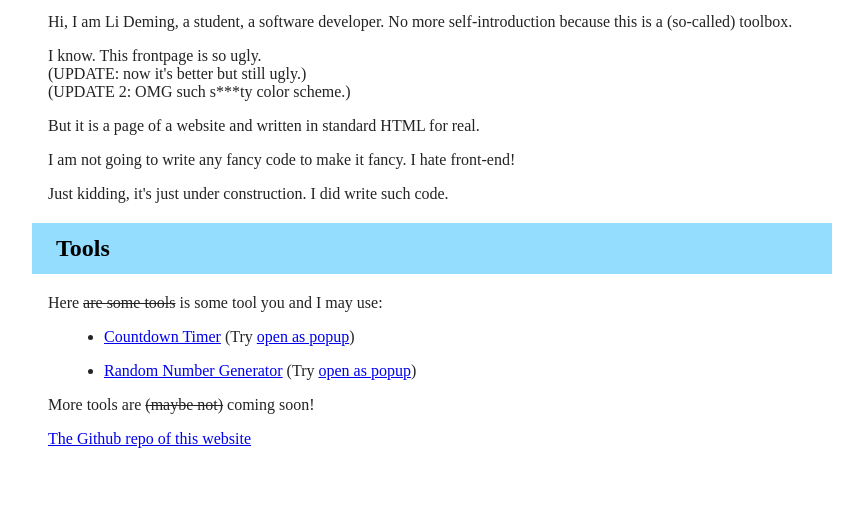
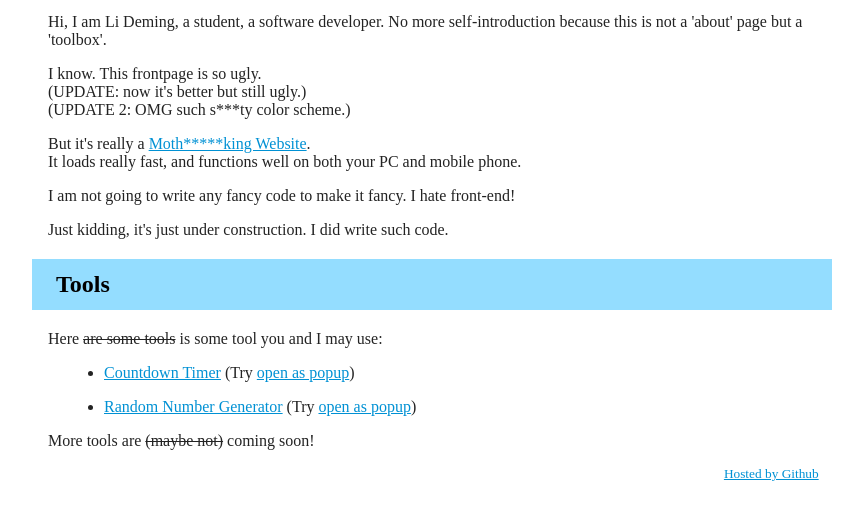
Before and after one commit to lideming/lideming.github.io, a plain HTML site: page index.html in a window 1280 px wide. Shown: the part 80-600 px from the top of the page, without its empty margins (208-1071 px from the left). Drawn offline with Linux system fonts and the light colour scheme.

Commit message:
update and add animation in frontpage, change link style

```diff
--- a/index.html
+++ b/index.html
@@ -16,19 +16,39 @@
             background: #94ddff;
             color: black;
             padding: .5em 1em;
+            animation: in .8s;
         }
         p, ul, li {
             margin: 1em;
+            animation: in .8s;
+        }
+        @keyframes in {
+            from {
+                /* background: rgba(127, 127, 127, 100); */
+                transform: translate(-3em, -1em) rotate(-10deg);
+                opacity: 0;
+            }
+            to {
+
+            }
+        }
+        a {
+            color: #0091d4;
+        }
+        a:hover {
+            color: #00aeff;
         }
     </style>
 </head>
 <body>
     <h1 style="text-align: center; margin: 0;">Public Toolbox by Li Deming</h1>
-    <p>Hi, I am Li Deming, a student, a software developer. No more self-introduction because this is a (so-called) toolbox.</p>
+    <p>Hi, I am Li Deming, a student, a software developer. No more self-introduction because this is not a 'about' page but a 'toolbox'.</p>
     <p>I know. This frontpage is so ugly.
         <br>(UPDATE: now it's better but still ugly.)
         <br>(UPDATE 2: OMG such s***ty color scheme.)</p>
-    <p>But it is a page of a website and written in standard HTML for real.</p>
+    <p>But it's really a <a href="https://motherfuckingwebsite.com/">Moth*****king Website</a>.
+        <br>It loads really fast, and functions well on both your PC and mobile phone.
+    </p>
     <p>I am not going to write any fancy code to make it fancy. I hate front-end!</p>
     <p>Just kidding, it's just under construction. I did write such code.</p>
     <h2>Tools</h2>
@@ -40,7 +60,7 @@
                 (Try <a href="toolbox/rng.html" onclick="openPopup(this, event)">open as popup</a>)</li>
     </ul>
     <p>More tools are <del>(maybe not)</del> coming soon!</p>
-    <p><a href="https://github.com/lideming/lideming.github.io">The Github repo of this website</a></p>
+    <small><p style="text-align: right;"><a href="https://github.com/lideming/lideming.github.io">Hosted by Github</a></p></small>
     <script>
         function openPopup(t, e) {
             window.open(t.href, null, 'width=600,height=400,toolbar=no');
```
Also changed, not shown: toolbox/countdown.html (+6 -0 lines).
